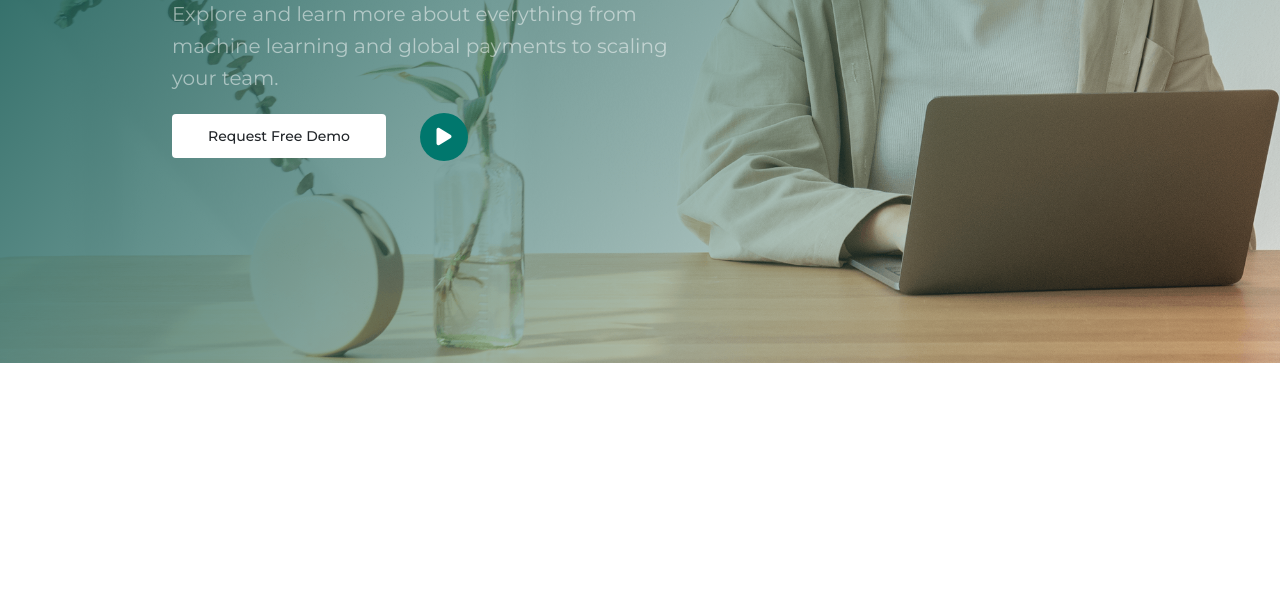
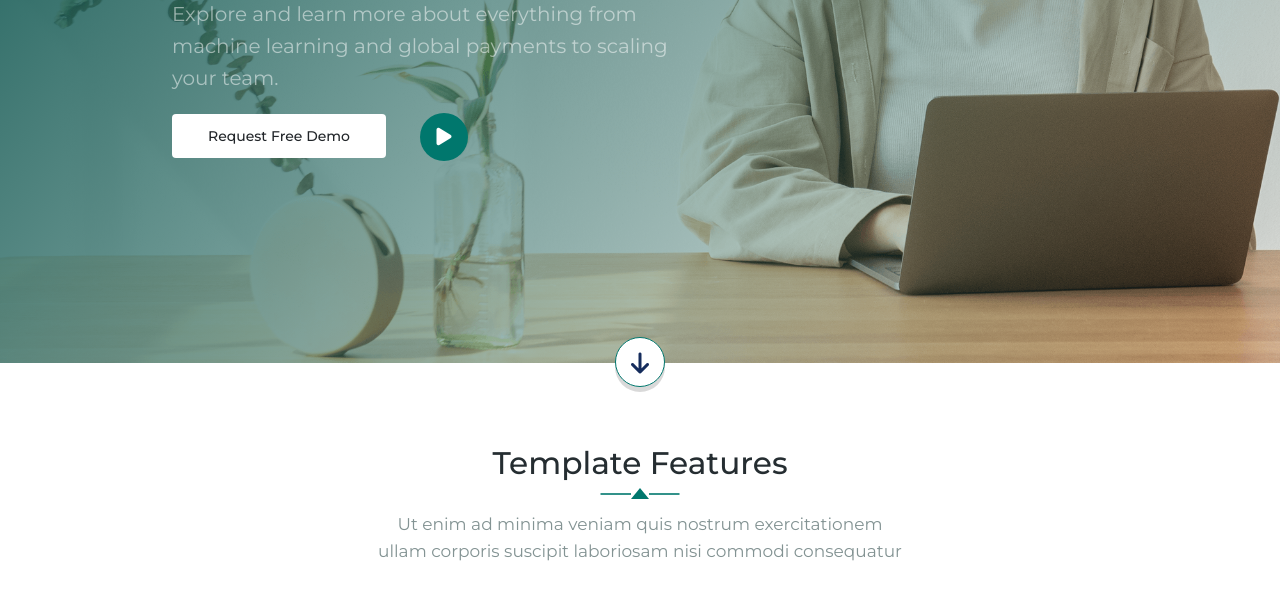
Before and after one commit to rohanasif/mycode, a plain HTML site: page index.html in a window 1280 px wide. Shown: the part 431-1030 px from the top of the page. Before the commit the page ends 800 px from the top, so only its background shows below. Drawn offline with nearby package versions, Linux system fonts and the light colour scheme.

Commit message:
add div aos

```diff
--- a/index.html
+++ b/index.html
@@ -11,6 +11,8 @@
     <link
         href="https://fonts.googleapis.com/css2?family=Montserrat:ital,wght@0,100;0,200;0,300;0,400;0,500;0,600;0,700;0,800;0,900;1,100;1,200;1,300;1,400;1,500;1,600;1,700;1,800;1,900&family=Poppins:wght@100;400&display=swap"
         rel="stylesheet">
+    <link href="https://unpkg.com/aos@2.3.1/dist/aos.css" rel="stylesheet">
+    <script src="https://unpkg.com/aos@2.3.1/dist/aos.js"></script>
 </head>
 
 <body class="text-[16px] text-[#252d31]">
@@ -49,7 +51,7 @@
         <section class="home py-[215px] relative block" id="home">
             <div class="overlay absolute top-0 left-0 w-full h-full block"></div>
             <div class="headings w-full mx-auto px-3 ">
-                <div class="row flex flex-wrap mx-[-12px]">
+                <div class="row flex flex-wrap -mx-3">
                     <div class="col relative max-w-full px-3">
                         <div class="heading">
                             <h1 class="text-[45px] font-semibold leading-[1.4] text-white mb-4">Start your Successful
@@ -74,8 +76,43 @@
                 </div>
             </div>
         </section>
-
+        <div class="down-arrow-div w-full mx-auto px-3 ">
+            <div class="row flex flex-wrap -mx-3">
+                <div class="icon absolute w-full z-[1] left-0 shrink-0 max-w-full px-3">
+                    <a href="#features">
+                        <i
+                            class="arrow fa-solid fa-arrow-down absolute top-[-26px] left-0 right-0 text-center inline-block bg-white border-[#00776d] h-[50px] w-[50px] mx-auto my-0 leading-[50px] rounded-[30px] text-2xl text-[#152c5c]"></i>
+                    </a>
+                </div>
+            </div>
+        </div>
+        <section id="features" class="relative py-[80px] box-border">
+            <div class="features-div w-full px-3 mx-auto">
+                <div class="row-2 flex flex-wrap -mx-3">
+                    <div class="col relative px-3 max-w-full">
+                        <div class="text-center mb-6">
+                            <h2 class="features-heading relative mb-[28px] font-medium leading-[1.3] text-[31.235px]">
+                                Template Features
+                            </h2>
+                            <p class="text-[17px] text-[#839393] leading-[1.6] mb-4">Ut enim ad minima veniam quis
+                                nostrum exercitationem
+                                ullam corporis suscipit laboriosam
+                                nisi commodi consequatur</p>
+                        </div>
+                    </div>
+                </div>
+            </div>
+            <div class="justify-center flex flex-wrap mx-3">
+                <div data-aos="'fade-right" data-aos-duration="1800" class="card relative mt-6 px-6 max-w-full"></div>
+                <div class="card relative mt-6 px-6 max-w-full"></div>
+                <div data-aos="'fade-left" data-aos-duration="1800" class="card relative mt-6 px-6 max-w-full"></div>
+                <div class="card relative mt-6 px-6 max-w-full"></div>
+            </div>
+        </section>
     </div>
 </body>
+<script>
+    AOS.init();
+</script>
 
 </html>
--- a/style.css
+++ b/style.css
@@ -43,6 +43,38 @@ body {
     background-color: white;
 }
 
+.arrow {
+    border: 1px solid;
+    box-shadow: 0 5px rgb(0 0 0 / 15%);
+}
+
+.row-2 {
+    justify-content: center !important;
+}
+
+.features-heading::after {
+    content: "";
+    position: absolute;
+    border: 9px solid #fff;
+    left: 50%;
+    border-bottom: 11px solid #00776d;
+    bottom: -16px;
+    z-index: -1;
+    transform: translateX(-50%);
+}
+
+.features-heading::before {
+    content: "";
+    position: absolute;
+    background-color: rgba(0, 119, 109, .8);
+    height: 2px;
+    width: 79px;
+    left: 50%;
+    bottom: -12px;
+    z-index: -1;
+    transform: translateX(-50%);
+}
+
 @media (min-width: 576px) {
     .container {
         max-width: 540px;
@@ -61,14 +93,21 @@ body {
     .home-btn {
         display: block !important;
     }
+
+    .features-div {
+        max-width: 540px;
+    }
+
+    .card {
+        margin-top: 1.5rem !important;
+    }
 }
 
 @media (min-width: 768px) {
-    .container {
-        max-width: 720px;
-    }
 
-    .headings {
+    .container,
+    .headings,
+    .features-div {
         max-width: 720px;
     }
 }
@@ -110,6 +149,15 @@ body {
         width: 58.33333333%;
     }
 
+    .features-div {
+        max-width: 960px;
+    }
+
+    .card {
+        flex: 0 0 auto;
+        width: 33.33333333%;
+    }
+
 }
 
 @media(max-width:992px) {
```
